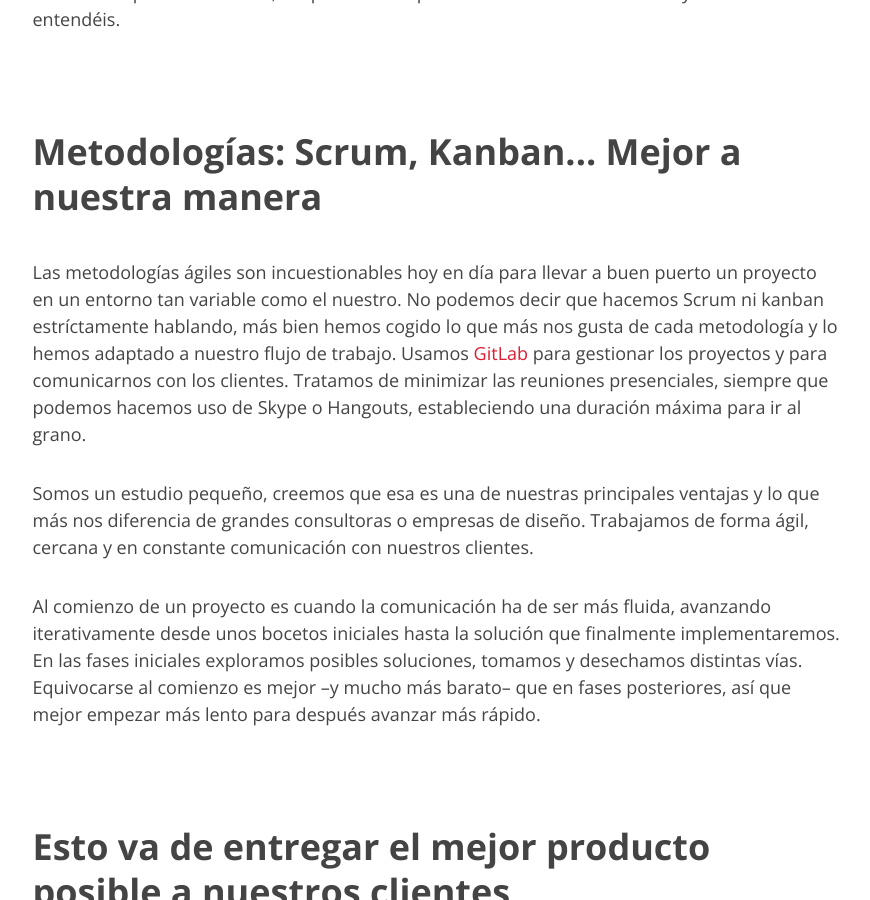
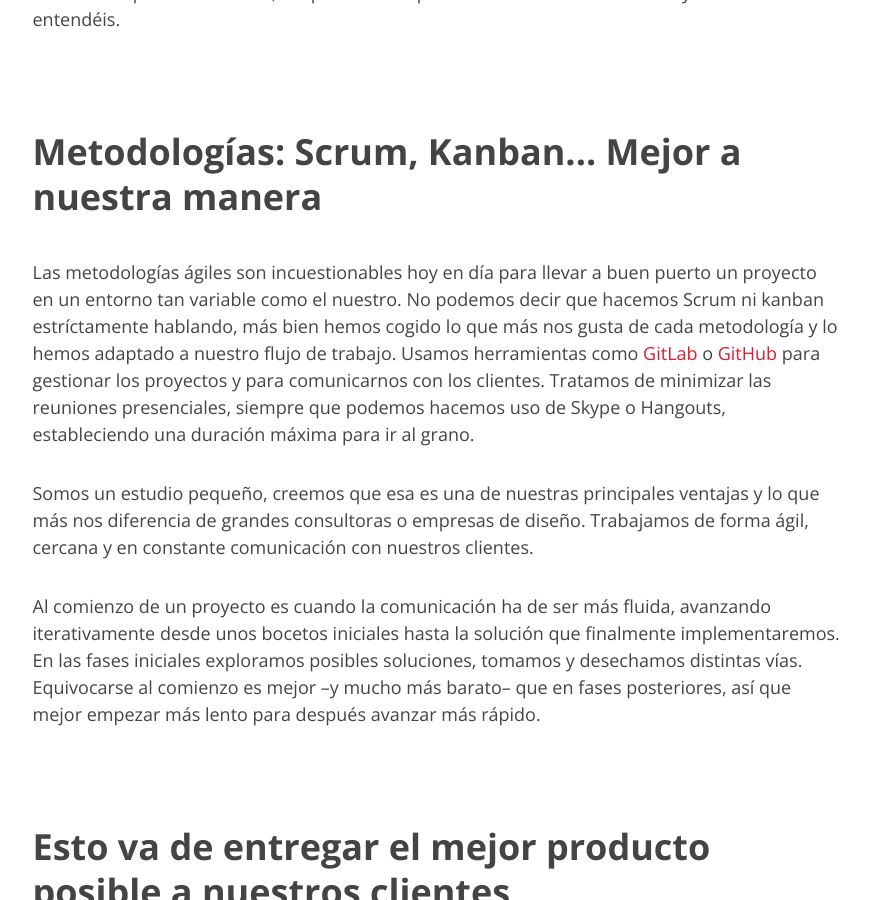
Before and after one commit to dlcoder/deliriumcoder-website, a Jekyll site: the page built from how-we-work.html, in a window 1280 px wide and 900 px high, scrolled down 1192 px. Shown: the whole window, without its empty margins (60-930 px from the left). Built offline with Jekyll 4.4.1, drawn with Linux system fonts in a browser that asks for light colours; nearby versions of some CDN libraries.

Commit message:
GitLab or GitHub.

```diff
--- a/how-we-work.html
+++ b/how-we-work.html
@@ -24,7 +24,7 @@
     <div class="section__inner">
       <div class="section-body__content">
         <h2>Metodologías: Scrum, Kanban... Mejor a nuestra manera</h2>
-        <p>Las metodologías ágiles son incuestionables hoy en día para llevar a buen puerto un proyecto en un entorno tan variable como el nuestro. No podemos decir que hacemos Scrum ni kanban estríctamente hablando, más bien hemos cogido lo que más nos gusta de cada metodología y lo hemos adaptado a nuestro flujo de trabajo. Usamos <a href="https://about.gitlab.com/gitlab-com/" target="_blank">GitLab</a> para gestionar los proyectos y para comunicarnos con los clientes. Tratamos de minimizar las reuniones presenciales, siempre que podemos hacemos uso de Skype o Hangouts, estableciendo una duración máxima para ir al grano.</p>
+        <p>Las metodologías ágiles son incuestionables hoy en día para llevar a buen puerto un proyecto en un entorno tan variable como el nuestro. No podemos decir que hacemos Scrum ni kanban estríctamente hablando, más bien hemos cogido lo que más nos gusta de cada metodología y lo hemos adaptado a nuestro flujo de trabajo. Usamos herramientas como <a href="https://about.gitlab.com/gitlab-com/" target="_blank">GitLab</a> o <a href="https://github.com/" target="_blank">GitHub</a> para gestionar los proyectos y para comunicarnos con los clientes. Tratamos de minimizar las reuniones presenciales, siempre que podemos hacemos uso de Skype o Hangouts, estableciendo una duración máxima para ir al grano.</p>
         <p>Somos un estudio pequeño, creemos que esa es una de nuestras principales ventajas y lo que más nos diferencia de grandes consultoras o empresas de diseño. Trabajamos de forma ágil, cercana y en constante comunicación con nuestros clientes.</p>
         <p>Al comienzo de un proyecto es cuando la comunicación ha de ser más fluida, avanzando iterativamente desde unos bocetos iniciales hasta la solución que finalmente implementaremos. En las fases iniciales exploramos posibles soluciones, tomamos y desechamos distintas vías. Equivocarse al comienzo es mejor –y mucho más barato– que en fases posteriores, así que mejor empezar más lento para después avanzar más rápido.</p>
       </div>
```
